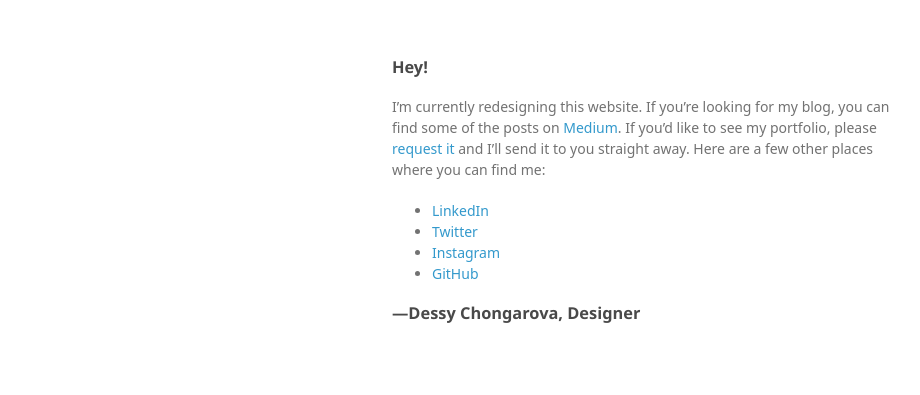
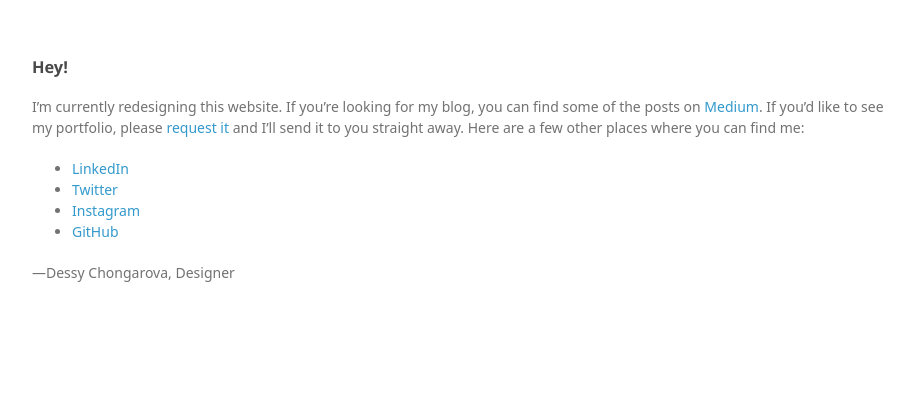
Before and after one commit to descho/chongarova, a plain HTML site: page index.html in a window 1280 px wide. Shown: the whole page, without its empty margins (178-1098 px from the left). Drawn offline with Linux system fonts and the light colour scheme; a web font is replaced by a local one.

Commit message:
Clean up more

```diff
--- a/index.html
+++ b/index.html
@@ -3,8 +3,7 @@
   <head>
     <meta charset="utf-8">
     <meta http-equiv="X-UA-Compatible" content="chrome=1">
-    <title>Dessy Chongarova by descho</title>
-
+    <title>Dessy Chongarova, Designer</title>
     <link rel="stylesheet" href="stylesheets/styles.css">
     <link rel="stylesheet" href="stylesheets/github-light.css">
     <meta name="viewport" content="width=device-width">
@@ -14,22 +13,15 @@
   </head>
   <body>
     <div class="wrapper">
-      <section>
-        <h3>
-<a id="hey" class="anchor" href="#hey" aria-hidden="true"><span aria-hidden="true" class="octicon octicon-link"></span></a>Hey!</h3>
-
+      <h3>Hey!</h3>
       <p>I’m currently redesigning this website. If you’re looking for my blog, you can find some of the posts on <a href="http://medium.com/@des_cho">Medium</a>. If you’d like to see my portfolio, please <a href="mailto:d.chongarova@gmail.com">request it</a> and I’ll send it to you straight away. Here are a few other places where you can find me:</p>
-
       <ul>
         <li><a href="https://uk.linkedin.com/in/descho">LinkedIn</a></li>
         <li><a href="https://twitter.com/des_cho">Twitter</a></li>
         <li><a href="http://instagram.com/descho/">Instagram</a></li>
         <li><a href="https://github.com/descho/">GitHub</a></li>
       </ul>
-<h3>—Dessy Chongarova, Designer</h3>
-      </section>
+      <p>—Dessy Chongarova, Designer</p>
     </div>
-    <script src="javascripts/scale.fix.js"></script>
-
   </body>
 </html>
```
Lines whose indentation alone changed are shown as unchanged.
